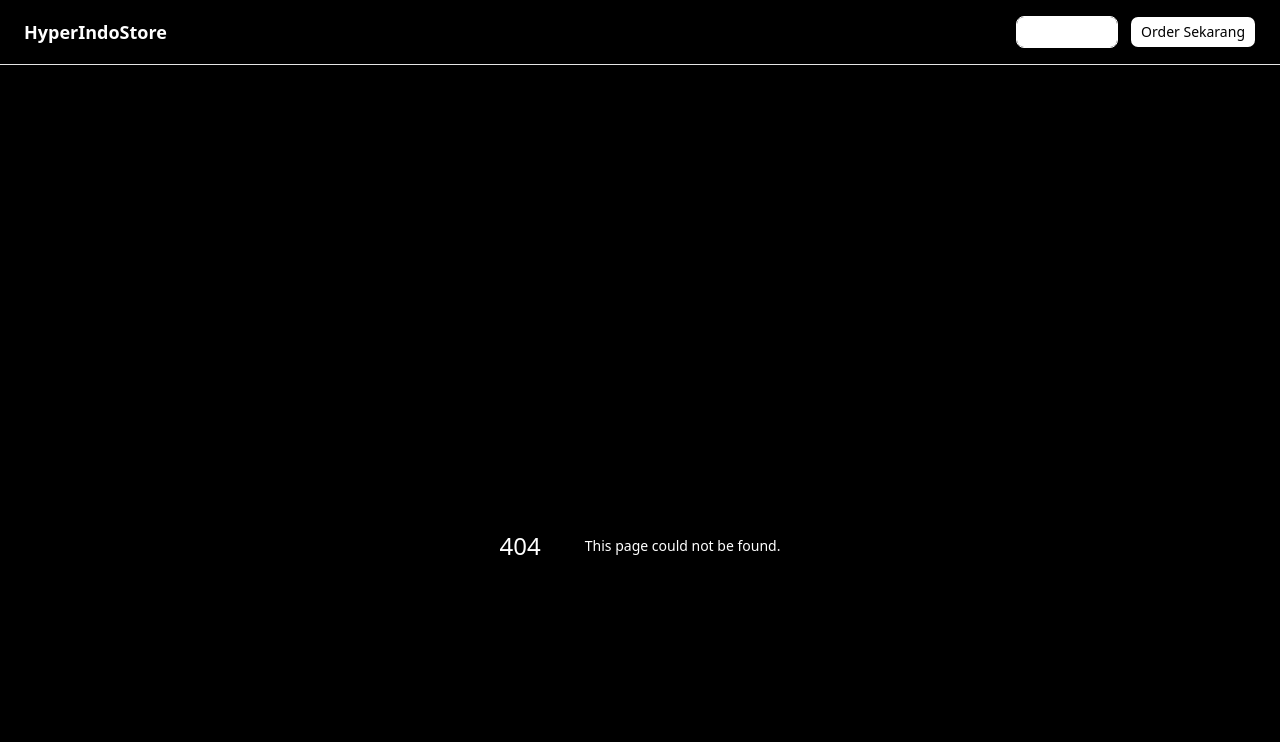
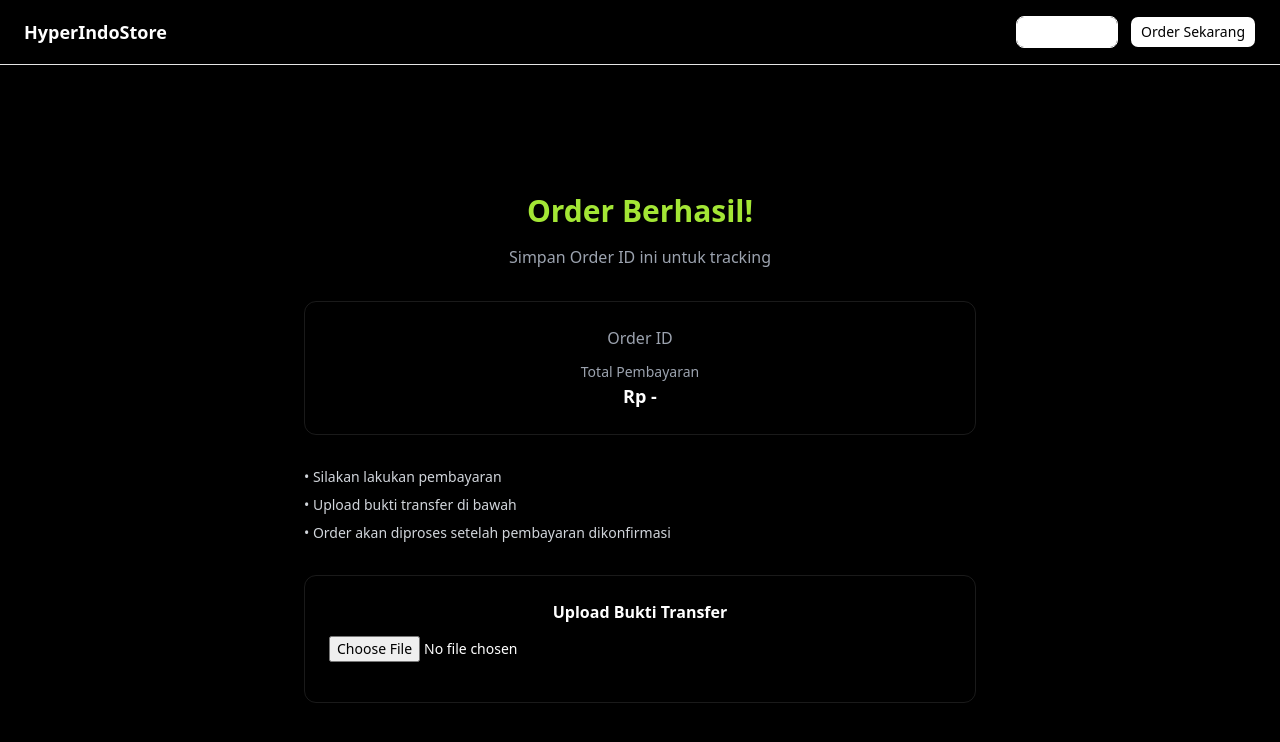
Before and after one commit to DaffaAudyaPramana/game-service-marketplace, a Next.js app in the folder game-service-frontend/: page /checkout/success/1 in a window 1280 px wide. Before the commit this address had no page. Shown: the top 742 px of the page. Built offline with nearby package versions, Linux system fonts and the light colour scheme.

Commit message:
update change routing

```diff
--- a/game-service-frontend/src/app/checkout/success/page.tsx
+++ b/game-service-frontend/src/app/checkout/success/[orderId]/page.tsx
@@ -5,6 +5,7 @@
 export default function SuccessPage() {
   const params = useSearchParams();
   const orderId = params.get("orderId");
+  const price = params.get("price");
 
   return (
     <main className="bg-black text-white min-h-screen px-6 py-12">
@@ -24,6 +25,14 @@
           <p className="text-gray-400 mb-2">Order ID</p>
           <p className="text-xl font-bold text-lime-400">
             {orderId}
+          </p>
+
+          <p className="mt-3 text-gray-400 text-sm">
+            Total Pembayaran
+          </p>
+
+          <p className="text-lg font-semibold text-white">
+            Rp {price ? Number(price).toLocaleString("id-ID") : "-"}
           </p>
         </div>
 
```
